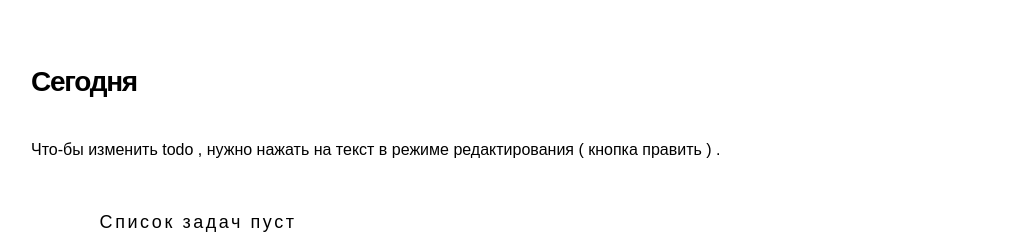
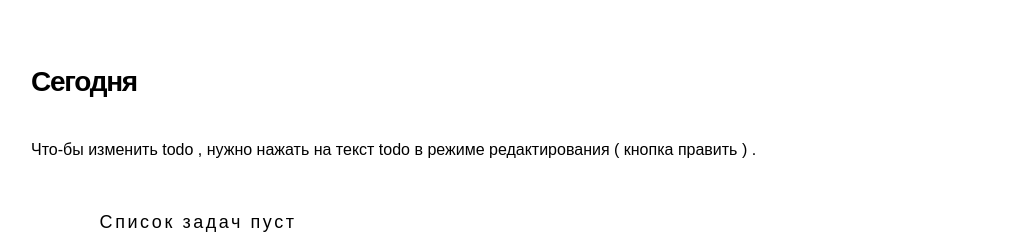
Before and after one commit to ivanisovich/todo, a React (Create React App) app: page / in a window 1280 px wide. Shown: the top 252 px of the page, without its empty margins (9-1018 px from the left). Built offline with nearby package versions, Linux system fonts and the light colour scheme.

Commit message:
Update App.js

```diff
--- a/src/App.js
+++ b/src/App.js
@@ -23,7 +23,7 @@ function App() {
   return (
     <Template>
       <Header>Сегодня</Header>
-      <Title>Что-бы изменить todo , нужно нажать на текст в режиме редактирования ( кнопка править ) .</Title>
+      <Title>Что-бы изменить todo , нужно нажать на текст todo в режиме редактирования ( кнопка править ) .</Title>
       <EditListButtons>
         {state.todos.allTodos.length !== 0 ? (
           <>
```
